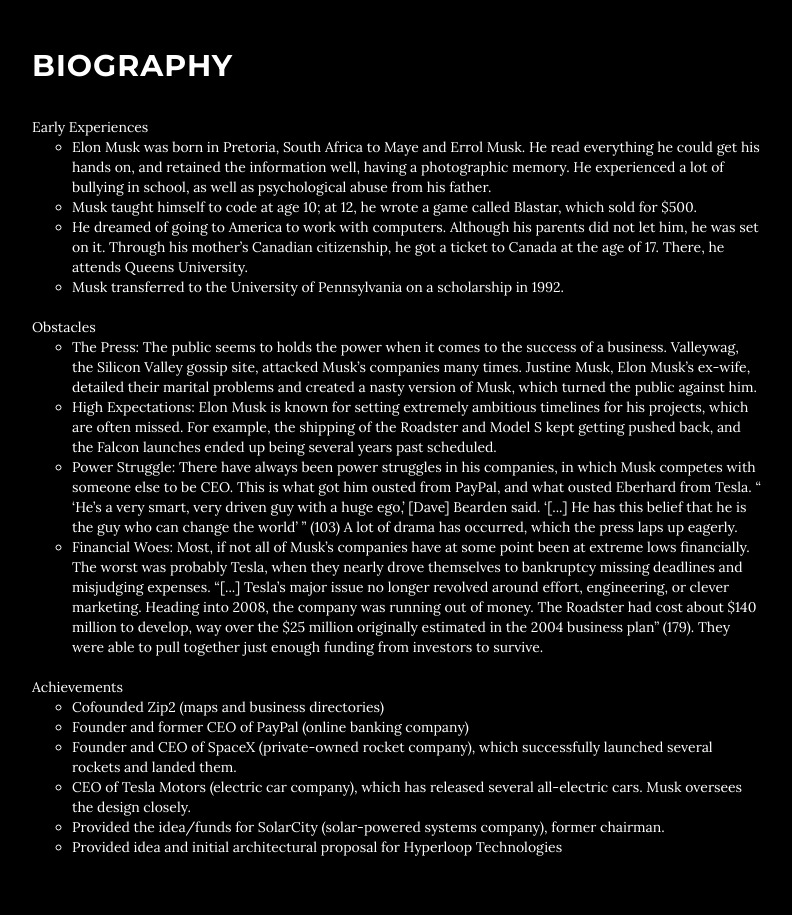
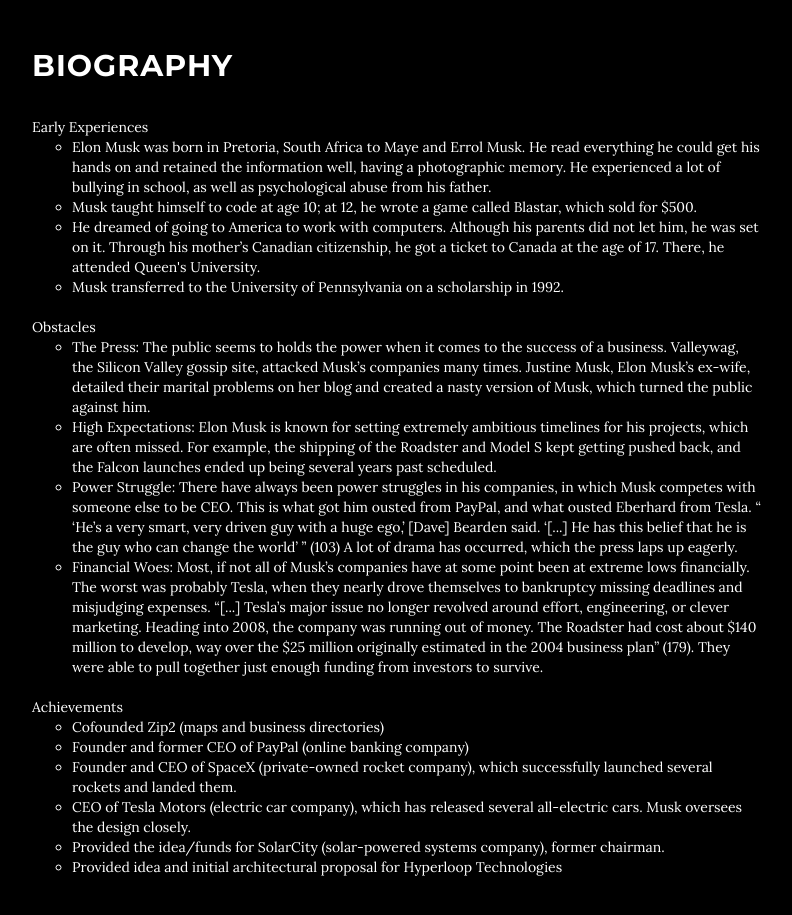
Before and after one commit to elonmuskbook/elonmuskbook.github.io, a plain HTML site: page index.html in a window 1280 px wide. Shown: the part 2960-3875 px from the top of the page, without its empty margins (243-1035 px from the left). Drawn offline with Linux system fonts and the light colour scheme; some packages are replaced by stand-ins of ours.

Commit message:
fixing grammatical errors

```diff
--- a/index.html
+++ b/index.html
@@ -134,9 +134,9 @@
                         <!-- Early Experiences Subsection -->
                         <li>Early Experiences<br />
                             <ul>
-                                <li>Elon Musk was born in Pretoria, South Africa to Maye and Errol Musk. He read everything he could get his hands on, and retained the information well, having a photographic memory. He experienced a lot of bullying in school, as well as psychological abuse from his father.</li>
+                                <li>Elon Musk was born in Pretoria, South Africa to Maye and Errol Musk. He read everything he could get his hands on and retained the information well, having a photographic memory. He experienced a lot of bullying in school, as well as psychological abuse from his father.</li>
                                 <li>Musk taught himself to code at age 10; at 12, he wrote a game called Blastar, which sold for $500.</li>
-                                <li>He dreamed of going to America to work with computers. Although his parents did not let him, he was set on it. Through his mother’s Canadian citizenship, he got a ticket to Canada at the age of 17. There, he attends Queens University.</li>
+                                <li>He dreamed of going to America to work with computers. Although his parents did not let him, he was set on it. Through his mother’s Canadian citizenship, he got a ticket to Canada at the age of 17. There, he attended Queen's University.</li>
                                 <li>Musk transferred to the University of Pennsylvania on a scholarship in 1992.</li>
                             </ul>
                         </li><br />
@@ -144,7 +144,7 @@
                         <!-- Obstacles Subsection -->
                         <li>Obstacles
                             <ul>
-                                <li>The Press: The public seems to holds the power when it comes to the success of a business. Valleywag, the Silicon Valley gossip site, attacked Musk’s companies many times. Justine Musk, Elon Musk’s ex-wife, detailed their marital problems and created a nasty version of Musk, which turned the public against him.</li>
+                                <li>The Press: The public seems to holds the power when it comes to the success of a business. Valleywag, the Silicon Valley gossip site, attacked Musk’s companies many times. Justine Musk, Elon Musk’s ex-wife, detailed their marital problems on her blog and created a nasty version of Musk, which turned the public against him.</li>
                                 <li>High Expectations: Elon Musk is known for setting extremely ambitious timelines for his projects, which are often missed. For example, the shipping of the Roadster and Model S kept getting pushed back, and the Falcon launches ended up being several years past scheduled.</li>
                                 <li>Power Struggle: There have always been power struggles in his companies, in which Musk competes with someone else to be CEO. This is what got him ousted from PayPal, and what ousted Eberhard from Tesla. “ ‘He’s a very smart, very driven guy with a huge ego,’ [Dave] Bearden said. ‘[...] He has this belief that he is the guy who can change the world’ ” (103) A lot of drama has occurred, which the press laps up eagerly.</li>
                                 <li>Financial Woes: Most, if not all of Musk’s companies have at some point been at extreme lows financially. The worst was probably Tesla, when they nearly drove themselves to bankruptcy missing deadlines and misjudging expenses. “[...] Tesla’s major issue no longer revolved around effort, engineering, or clever marketing. Heading into 2008, the company was running out of money. The Roadster had cost about $140 million to develop, way over the $25 million originally estimated in the 2004 business plan” (179). They were able to pull together just enough funding from investors to survive.</li>
```
